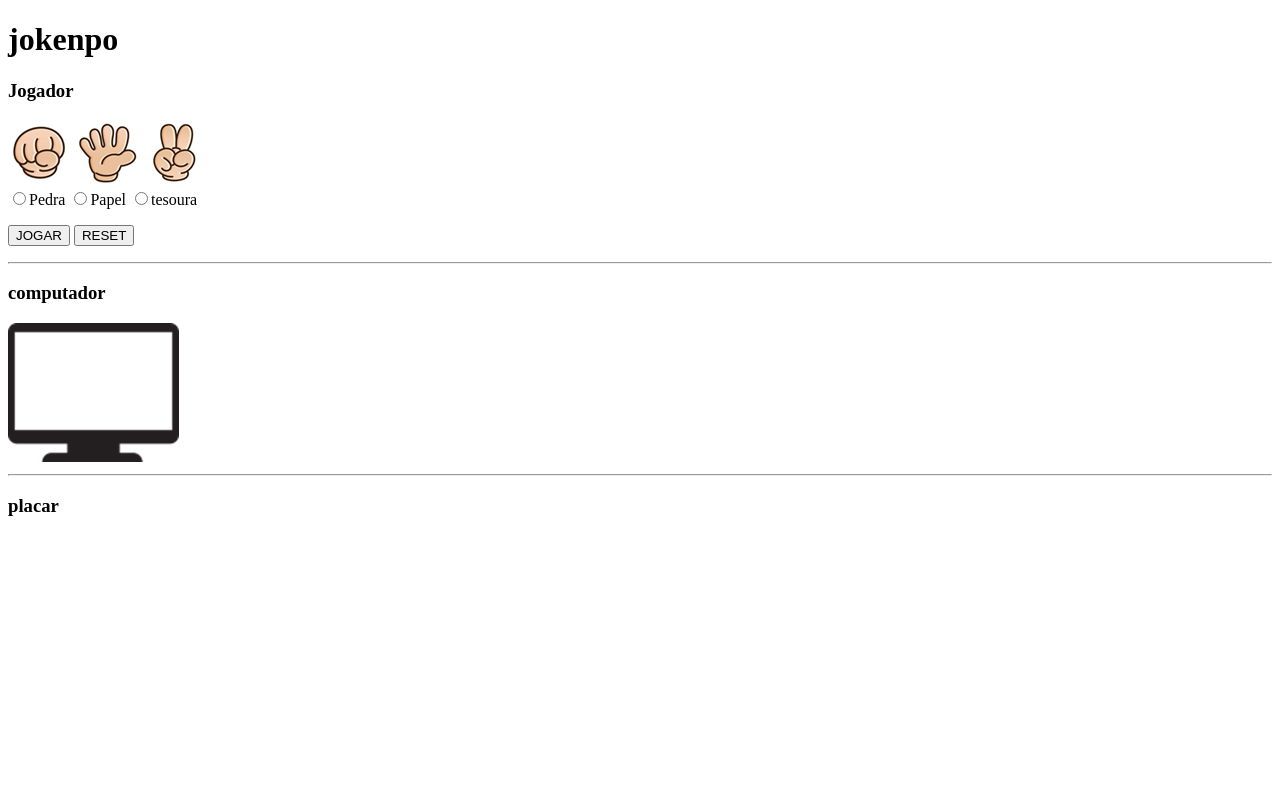
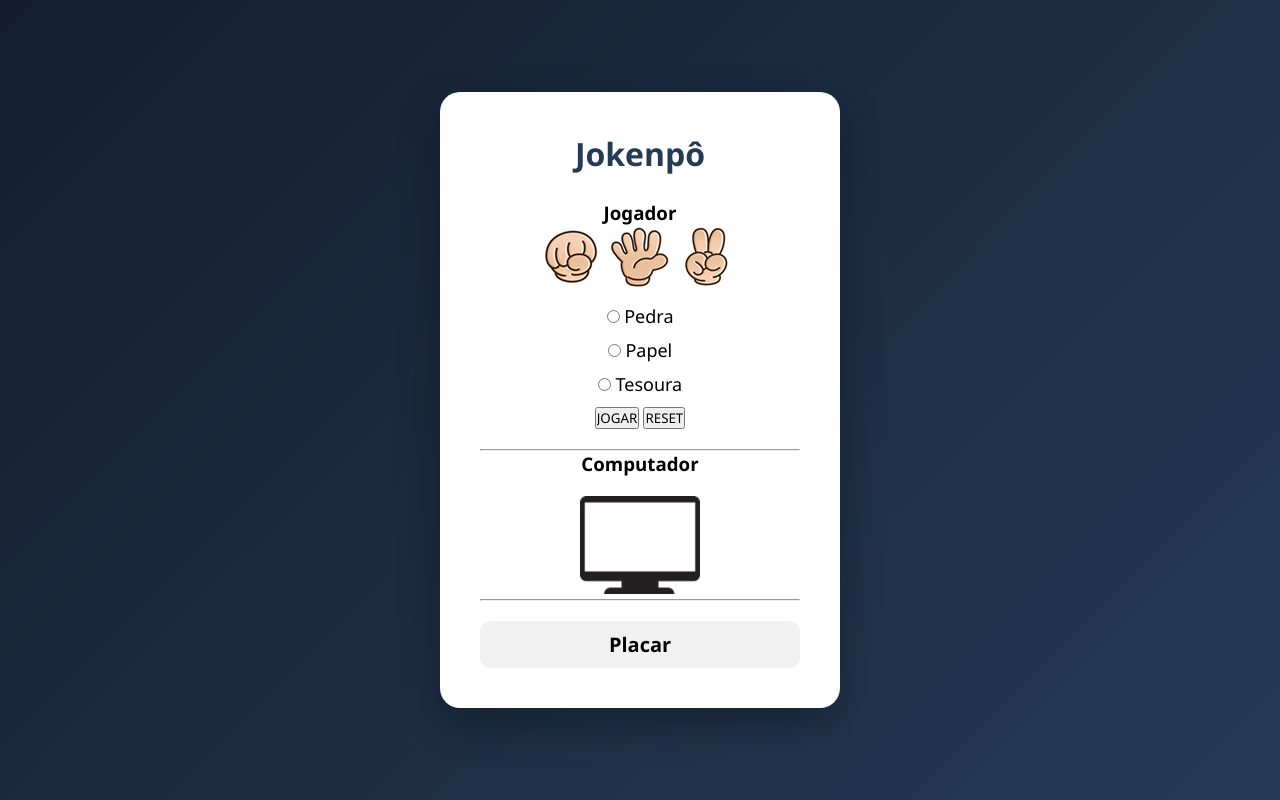
Before and after one commit to Lucas007525/jokenpoEdson, a plain HTML site: page index.html in a window 1280 px wide. Both pictures are taken after a click on the button "JOGAR". Drawn offline with Linux system fonts and the light colour scheme.

Commit message:
Add files via upload

```diff
--- a/index.html
+++ b/index.html
@@ -1,31 +1,58 @@
 <!DOCTYPE html>
-<html lang="Pt-Br">
+<html lang="pt-BR">
 <head>
     <meta charset="UTF-8">
     <meta name="viewport" content="width=device-width, initial-scale=1.0">
     <title>Jokenpô</title>
+
+    <!-- Ligação com o CSS -->
+    <link rel="stylesheet" href="style.css">
 </head>
 <body>
-    <h1>jokenpo</h1>
+
+    <div class="container">
+
+        <h1>Jokenpô</h1>
+
         <h3>Jogador</h3>
+
+        <!-- Imagens ilustrativas -->
+        <div class="imagens-jogador">
             <img src="./pedra.png" alt="pedra">
             <img src="./papel.png" alt="papel">
-    <img src= "./tesoura.png" alt="tesoura">
-    <form name="frmjokenpo">
-        <input type="radio" name="grupo" id="pedra">Pedra
-        <input type="radio" name="grupo" id="papel">Papel
-        <input type="radio" name="grupo" id="tesoura">tesoura
-        <p>
+            <img src="./tesoura.png" alt="tesoura">
+        </div>
+
+        <form name="frmjokenpo" class="opcoes">
+            <label>
+                <input type="radio" name="grupo" id="pedra"> Pedra
+            </label>
+
+            <label>
+                <input type="radio" name="grupo" id="papel"> Papel
+            </label>
+
+            <label>
+                <input type="radio" name="grupo" id="tesoura"> Tesoura
+            </label>
+
+            <div class="botoes">
                 <input type="button" value="JOGAR" onclick="jogar()">
-            <input type="reset" value="RESET" onclick="resetar()">
-        </p>
+                <input type="reset" value="RESET">
+            </div>
+        </form>
 
-    </form>
         <hr>
-        <h3>computador</h3>
+
+        <h3>Computador</h3>
         <img src="./pc.png" alt="pc" id="pc">
+
         <hr>
-        <h3 id="placar">placar</h3>
+
+        <h3 id="placar">Placar</h3>
+
+    </div>
+
     <script src="jokenpo.js"></script>
 
 </body>
--- a/jokenpo.js
+++ b/jokenpo.js
@@ -1,24 +1,52 @@
-function jogar(){
+function jogar() {
 
-    if(document.getElementById('pedra').Checked == false &&
-        document.getElementById('papel').Checked == false &&
-        document.getElementById('tesoura').Checked == false){
+    // Verifica se nenhuma opção foi selecionada
+    if (
+        document.getElementById('pedra').checked == false &&
+        document.getElementById('papel').checked == false &&
+        document.getElementById('tesoura').checked == false
+    ) {
+        alert('Selecione uma opção.');
+        return; // para a função aqui
+    }
 
-            alert('Selecione uma opção.')
+    // Sorteio do computador (0, 1 ou 2)
+    let sorteio = Math.floor(Math.random() * 3);
 
+    switch (sorteio) {
+        case 0:
+            document.getElementById("pc").src = "pcpedra.png";
+            break;
+
+        case 1:
+            document.getElementById("pc").src = "pcpapel.png";
+            break;
+
+        case 2:
+            document.getElementById("pc").src = "pctesoura.png";
+            break;
     }
-    else{
 
-        let sorteio = math.floor(math.random()*3);
-        switch(sorteio){
+    // Verifica empate
+    if (
+        (document.getElementById("pedra").checked && sorteio == 0) ||
+        (document.getElementById("papel").checked && sorteio == 1) ||
+        (document.getElementById("tesoura").checked && sorteio == 2)
+    ) {
+        document.getElementById("placar").innerHTML = "EMPATE!";
+    }
 
-            case 0 :
-                document.getElementById().src="pcpedra.png";
-                break;
-                case 1: document.getElementById("pc").src="pcappel.png";
-                break;
-                case 2: document.getElementById("pc"). src = "pctesoura.png";
-                break;
-        }
+    // Jogador vence
+    else if (
+        (document.getElementById("pedra").checked && sorteio == 2) ||
+        (document.getElementById("papel").checked && sorteio == 0) ||
+        (document.getElementById("tesoura").checked && sorteio == 1)
+    ) {
+        document.getElementById("placar").innerHTML = "VOCÊ VENCEU!";
+    }
+
+    // Computador vence
+    else {
+        document.getElementById("placar").innerHTML = "COMPUTADOR VENCEU!";
     }
 }
--- /dev/null
+++ b/style.css
@@ -0,0 +1,84 @@
+/* Reset básico */
+* {
+    margin: 0;
+    padding: 0;
+    box-sizing: border-box;
+    font-family: 'Segoe UI', Tahoma, Geneva, Verdana, sans-serif;
+}
+
+/* Fundo da página */
+body {
+    height: 100vh;
+    background: linear-gradient(135deg, #141e30, #243b55);
+    display: flex;
+    justify-content: center;
+    align-items: center;
+}
+
+/* Container principal */
+.container {
+    background: #ffffff;
+    padding: 40px;
+    border-radius: 20px;
+    width: 400px;
+    text-align: center;
+    box-shadow: 0 15px 40px rgba(0, 0, 0, 0.3);
+    transition: 0.3s;
+}
+
+/* Título */
+h1 {
+    margin-bottom: 25px;
+    color: #243b55;
+}
+
+/* Área das opções */
+.opcoes {
+    margin-bottom: 20px;
+}
+
+.opcoes label {
+    display: block;
+    margin: 10px 0;
+    cursor: pointer;
+    font-size: 18px;
+    transition: 0.2s;
+}
+
+.opcoes label:hover {
+    color: #243b55;
+    transform: scale(1.05);
+}
+
+/* Botão jogar */
+button {
+    background: #243b55;
+    color: white;
+    border: none;
+    padding: 12px 25px;
+    border-radius: 10px;
+    font-size: 16px;
+    cursor: pointer;
+    transition: 0.3s;
+}
+
+button:hover {
+    background: #141e30;
+    transform: scale(1.05);
+}
+
+/* Imagem do computador */
+#pc {
+    margin-top: 20px;
+    width: 120px;
+}
+
+/* Placar */
+#placar {
+    margin-top: 20px;
+    font-size: 20px;
+    font-weight: bold;
+    padding: 10px;
+    border-radius: 10px;
+    background-color: #f1f1f1;
+}
```
Also changed, not shown: anezero.jpg (added), gojo.jpg (added). Lines whose indentation alone changed are shown as unchanged.
